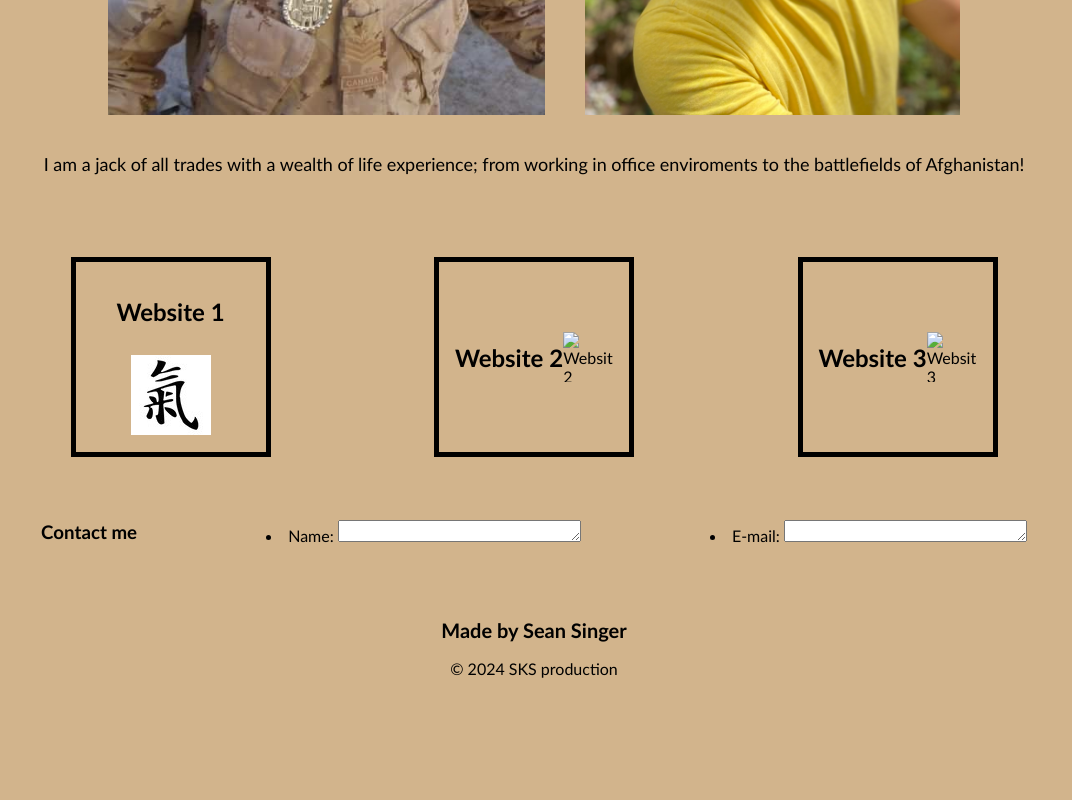
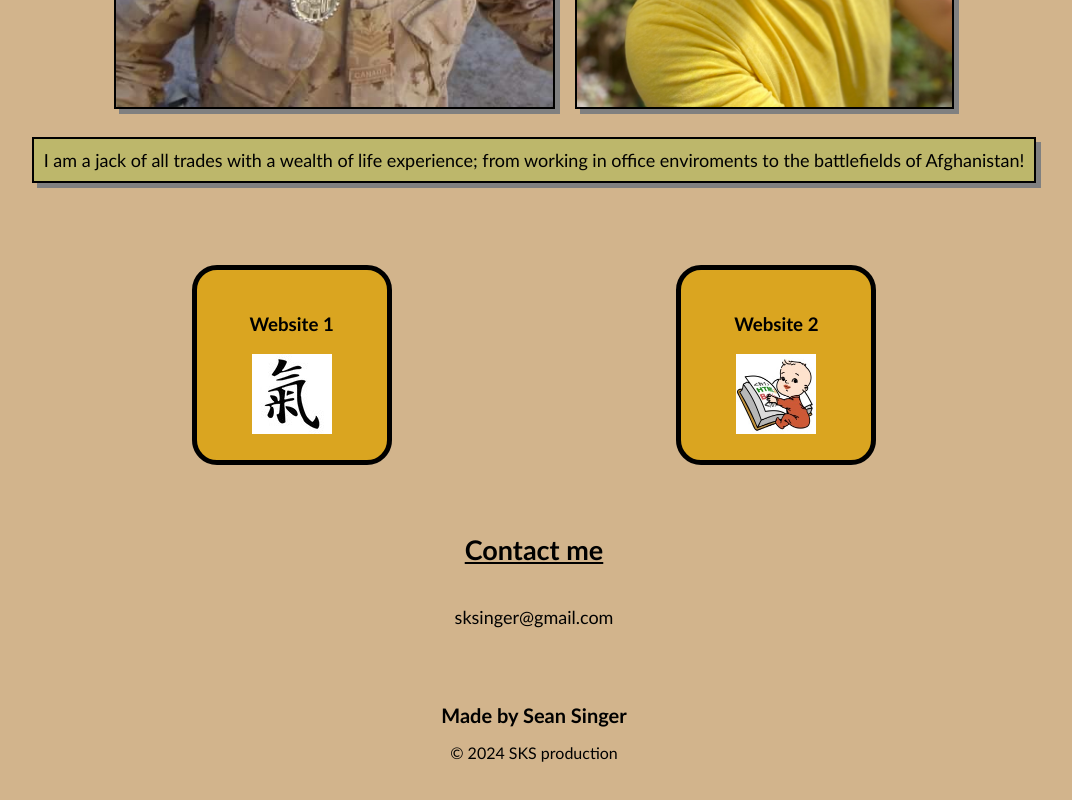
Before and after one commit to S1NGS1NG80/Challenge-2, a plain HTML site: page index.html in a window 1280 px wide. Shown: the part 564-1364 px from the top of the page, without its empty margins (106-1178 px from the left). Before the commit the page ends 1296 px from the top, so only its background shows below. Drawn offline with Linux system fonts and the light colour scheme.

Commit message:
Modified colour scheme, add image for second website

```diff
--- a/assets/style.css
+++ b/assets/style.css
@@ -21,6 +21,7 @@ body {
 .header h1 {
     display: inline-block;
     font-size: 48px;
+    color:goldenrod;
 }
 
 .nav a{
@@ -29,6 +30,7 @@ body {
     margin: 5px;
     padding: 5px;
     background-color: darkolivegreen;
+    color: gold;
 }
 
 .header nav a:hover {
@@ -53,8 +55,9 @@ a {
     display: block;
     max-height: 100%;
     max-width: 100%;
-    padding: 10px;
+    border: 2px solid black;
     margin: 10px;
+    box-shadow: 5px 5px grey
    }
 
 #about {
@@ -64,15 +67,20 @@ a {
     white-space: wrap;
     flex-wrap: wrap;
     justify-content: center;
+
 }
 
 .blurb {
     font-size: large;
-    border: 5px black;
+    padding: 10px;
+    background-color:darkkhaki;
+    border: 2px solid black;
+    box-shadow: 5px 5px grey;
 }
 
 aside {
     display: flex;
+    flex-wrap: wrap;
     justify-content: space-evenly;
     align-items: center;
     padding: 20px;
@@ -85,6 +93,7 @@ h2 {
 aside section{
     display: flex;
     flex-wrap: wrap;
+    flex-direction: column;
     width: 200px;
     height: 200px;
     border: 5px solid black;
@@ -97,10 +106,18 @@ section {
     padding: 10px;
 }
 
+.websites {
+    position: relative;
+    border-radius: 25px;
+    background-color: goldenrod;
+}
+
 #contact {
     display: flex;
-    justify-content:space-evenly;
+    flex-direction: column;
+    font-size: large;
 }
+
 
 .footer {
     padding: 30px;
--- a/index.html
+++ b/index.html
@@ -32,25 +32,21 @@
 <br>
 
     <aside id="apps">
-        <section class="apps">
-            <h2>Website 1</h2>
-            <a href="https://www.movingchi.ca/"><img src="assets/chi.jpeg" alt="Website 1"></a>
+        <section class="websites">
+            <h3>Website 1</h3>
+            <a href="https://www.movingchi.ca/" target="_blank"><img src="assets/chi.jpeg" title="Moving Chi by Wix.com" alt="Moving Chi" width="80px" height="80px"/></a>
         </section>
-        <section class="apps">
-            <h2>Website 2</h2>
-            <img src="" alt="Website 2" height="50px" width="50px">
-        </section>
-        <section class="apps">
-            <h2>Website 3</h2>
-            <img src="" alt="Website 3" height="50px" width="50px">
+        <section class="websites">
+            <h3>Website 2</h3>
+            <a href="https://s1ngs1ng80.github.io/Sean-challenge-1/" target="_blank"><img src="assets/html-for-babies.jpg" title="Bootcamp challenge 1" alt="Bootcamp Sean-challenge-1" width="80px" height="80px"/></a>
         </section>
     </aside>
 
     <section id="contact">
-        <h3>Contact me</h3>
-        <li>Name: <textarea name="" id="" cols="30" rows="1"></textarea></li>
-        <li>E-mail: <textarea name="" id="" cols="30" rows="1"></textarea></li>
-    </section>
+        <h2 style="text-decoration: underline;">Contact me</h2>
+        <p>sksinger@gmail.com</p>
+
+     </section>
 
 
     <footer class="footer">
```
Also changed, not shown: assets/html-for-babies.jpg (added).
